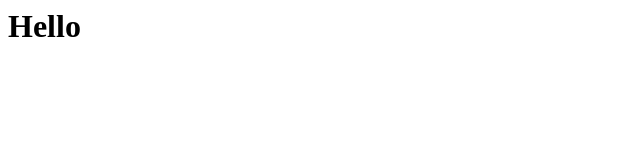
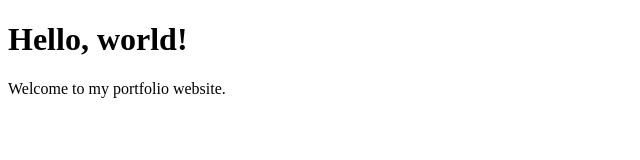
Before and after one commit to Heroking18/Portfolio, a plain HTML site: page index.html in a window 1280 px wide. Shown: the whole page, without its empty margins (0-640 px from the left). Drawn offline with Linux system fonts and the light colour scheme.

Commit message:
Update index.html

```diff
--- a/index.html
+++ b/index.html
@@ -1 +1,11 @@
-<h1>Hello</h1>
+<!DOCTYPE html>
+<html lang="en">
+<head>
+  <meta charset="UTF-8">
+  <title>My First Webpage</title>
+</head>
+<body>
+  <h1>Hello, world!</h1>
+  <p>Welcome to my portfolio website.</p>
+</body>
+</html>
```
